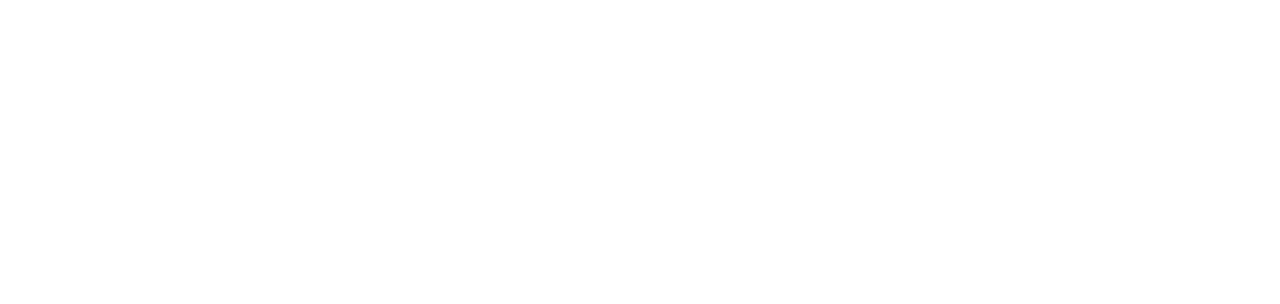
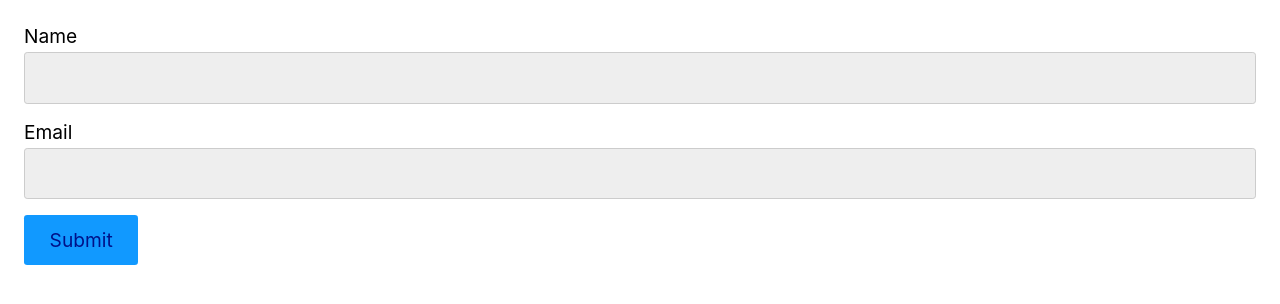
Before and after one commit to ederpagliotto/aulas, a React (Create React App) app: page / in a window 1280 px wide. Shown: the top 304 px of the page. Built offline with nearby package versions, Linux system fonts and the light colour scheme.

Commit message:
first mode to make an input form using react

```diff
--- a/src/App.js
+++ b/src/App.js
@@ -1,7 +1,36 @@
 import React from 'react';
 
 function App() {
-  return <div></div>;
+  const [name, setName] = React.useState('');
+  const [email, setEmail] = React.useState('');
+
+  function handleSubmit(event) {
+    event.preventDefault();
+  }
+
+  return (
+    // The event doesn't need to be on button
+    <form onSubmit={handleSubmit}>
+      <label htmlFor="name">Name</label>
+      <input
+        id="name"
+        type="text"
+        name="name"
+        value={name}
+        onChange={(event) => setName(event.target.value)}
+      />
+
+      <label htmlFor="email">Email</label>
+      <input
+        id="email"
+        type="email"
+        name="email"
+        value={email}
+        onChange={(event) => setEmail(event.target.value)}
+      />
+      <button>Submit</button>
+    </form>
+  );
 }
 
 export default App;
```
